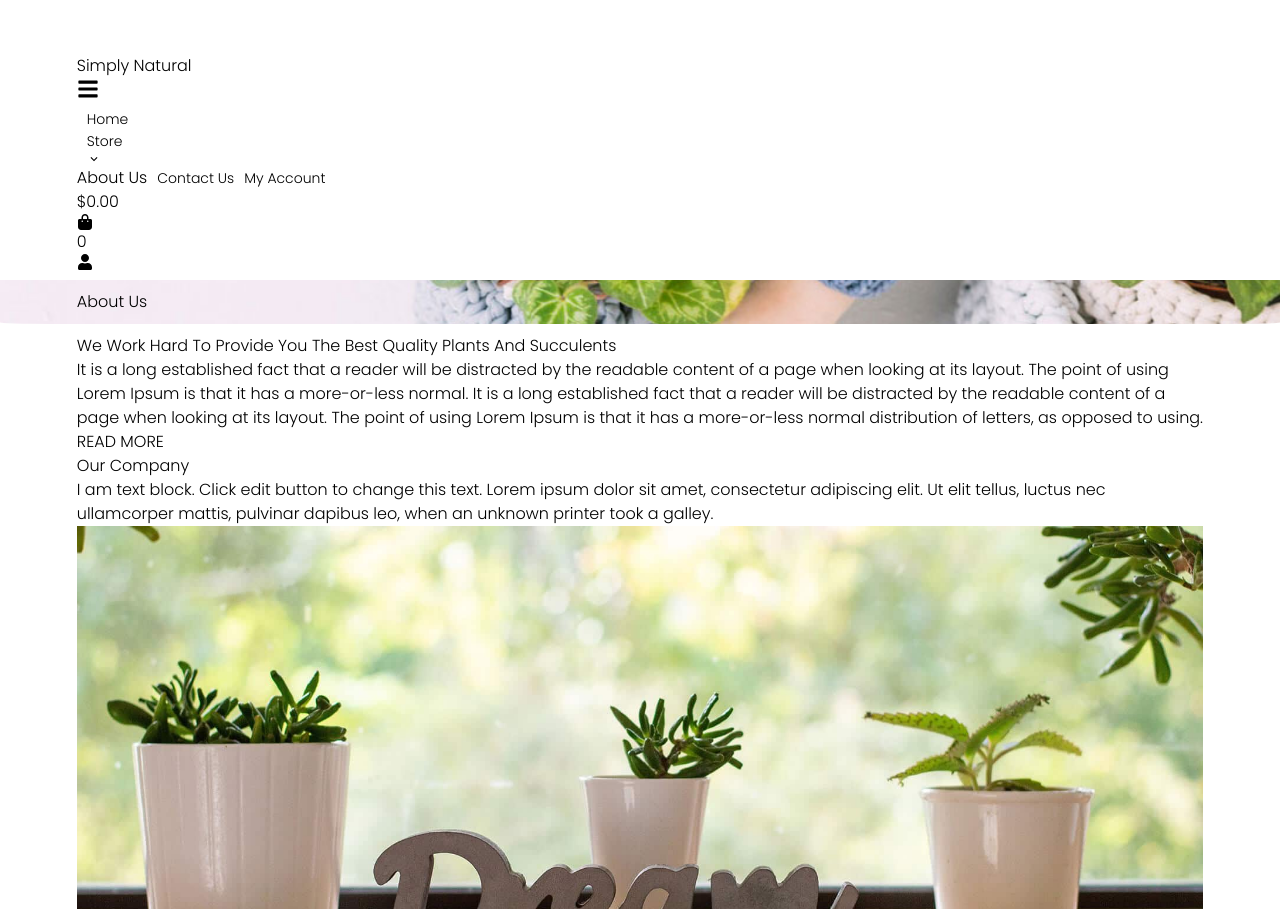
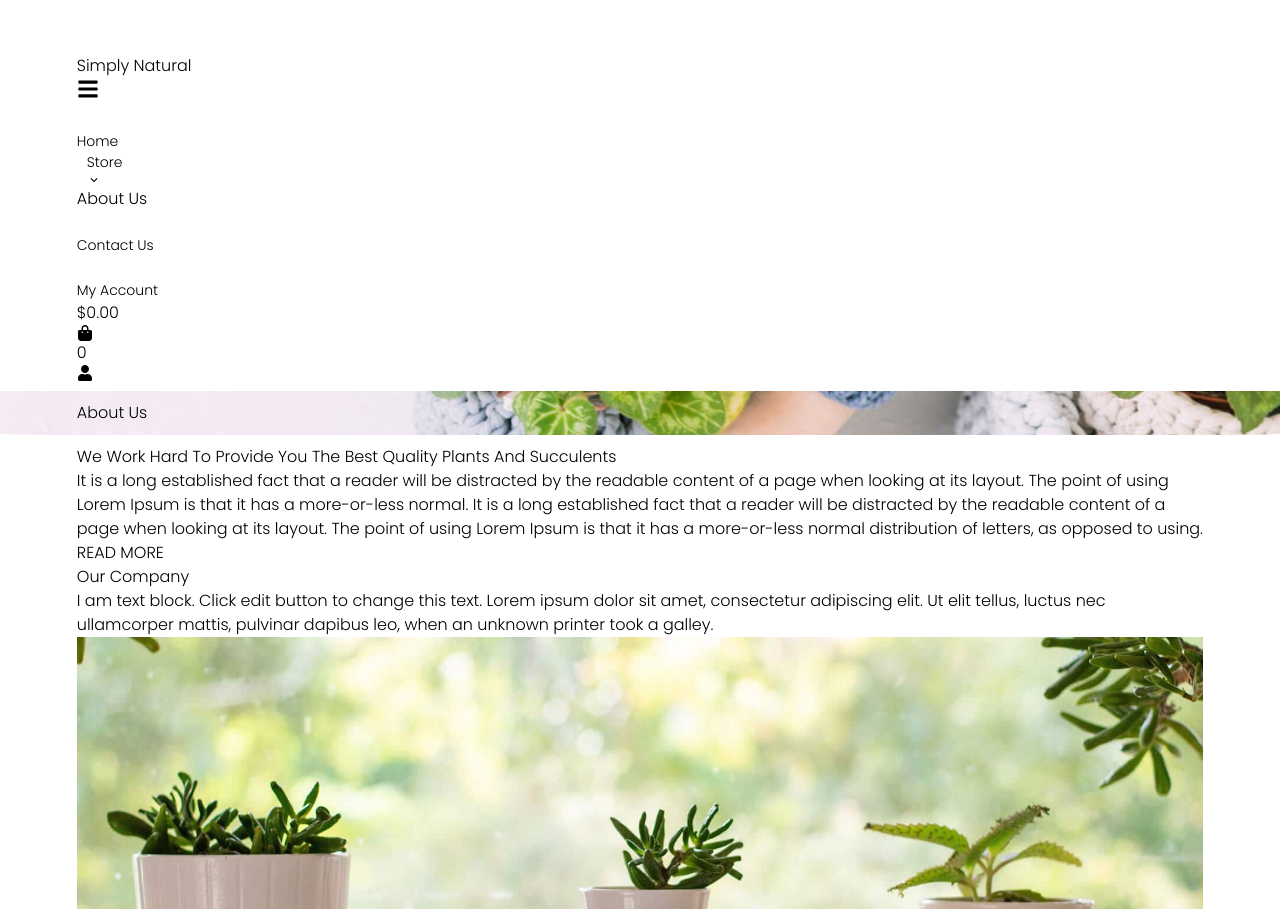
Before and after one commit to rajchovtiya/Simply-Natural, a React (Vite) app: page /about in a window 1280 px wide. Shown: the part 1082-1991 px from the top of the page. Built offline with nearby package versions, Linux system fonts and the light colour scheme.

Commit message:
create a new Navbaer code

```diff
--- a/src/App.jsx
+++ b/src/App.jsx
@@ -25,7 +25,7 @@ function App() {
         <NavCart CartSlow={CartSlow} setCartSlow={setCartSlow} />
       )}
 
-      <div className={`relative ${CartSlow ? 'overflow-hidden h-screen' : 'overflow-auto'}`}>
+      <div className={`relative ${CartSlow ? 'overflow-hidden h-screen' : 'overflow-auto h-screen'}`}>
         <Routes>
           <Route path="/" element={<Home setColorchange={setColorchange} CartSlow={CartSlow} />} />
           <Route path="/about" element={<About setColorchange={setColorchange} />} />
--- a/src/components/NavBaer.jsx
+++ b/src/components/NavBaer.jsx
@@ -37,17 +37,26 @@ const NavBaer = ({ Colorchange, CartSlow, setCartSlow }) => {
 
                 <div className={`lg:flex items-center justify-between gap-2 ${menuOpen ? 'flex flex-col absolute top-full left-0 w-full bg-white p-4 shadow-lg' : 'hidden lg:flex'}`}>
                     <ul className='flex lg:flex-row flex-col lg:items-center gap-4 lg:gap-2 lg:mr-7'>
-                        <NavLink to='/' className={({ isActive }) => (isActive ? "text-red-500 ml-5" : "List")}>Home</NavLink>
+                        <NavLink to='/' className={({ isActive }) => (isActive ? "text-red-500 ml-5" : "List")}>
+                            <li onClick={() => setMenuOpen(false)}>
+                                Home
+                            </li>
+                        </NavLink>
 
                         <li className='relative cursor-pointer List' onMouseEnter={() => setValuechange(true)} onMouseLeave={() => setValuechange(null)}>
-                            <NavLink to='/store' className='flex items-center gap-1'>Store <MdOutlineKeyboardArrowDown /></NavLink>
+                            <NavLink to='/store' className='flex items-center gap-1'>
+                                <li onClick={() => setMenuOpen(false)}>
+                                    Store
+                                </li>
+                                <MdOutlineKeyboardArrowDown />
+                            </NavLink>
                             {Valuechange !== null && (
                                 <ul className='Store_Box absolute bg-white p-3 border-t-2 border-red-600 w-[200px] top-[107%] md:right-[-268%] '>
                                     <NavLink to="/plants" className={({ isActive }) => (isActive ? "text-red-500 ml-2" : "List")}>
-                                        <li className='hover:text-red-600 text-[15px] text-black 'onClick={() => dispatch(setStoreHeading('Plants'))} > Plants</li>
+                                        <li className='hover:text-red-600 text-[15px] text-black ' onClick={() => { dispatch(setStoreHeading('Plants')), setMenuOpen(false) }} > Plants</li>
                                     </NavLink>
                                     <NavLink to="/plants" className={({ isActive }) => (isActive ? "text-red-500 ml-2" : "List")}>
-                                        <li className='hover:text-red-600 text-[15px] text-black 'onClick={() => dispatch(setStoreHeading('Cactus'))}>Cactus</li>
+                                        <li className='hover:text-red-600 text-[15px] text-black ' onClick={() => { dispatch(setStoreHeading('Cactus')), setMenuOpen(false) }}>Cactus</li>
                                     </NavLink>
 
                                 </ul>
@@ -55,14 +64,20 @@ const NavBaer = ({ Colorchange, CartSlow, setCartSlow }) => {
                         </li>
 
                         <NavLink to="/about" className={({ isActive }) => (isActive ? "text-red-500 ml-5" : "List")}>
-                            About Us
+                            <li onClick={() => setMenuOpen(false)}>
+                                About Us
+                            </li>
                         </NavLink>
 
                         <NavLink to="/contact" className={({ isActive }) => (isActive ? "text-red-500 ml-5" : "List")}>
-                            Contact Us
+                            <li onClick={() => setMenuOpen(false)}>
+                                Contact Us
+                            </li>
                         </NavLink>
                         <NavLink to="/login" className={({ isActive }) => (isActive ? "text-red-500 ml-5" : "List")}>
-                            My Account
+                            <li onClick={() => setMenuOpen(false)}>
+                                My Account
+                            </li>
                         </NavLink>
                     </ul>
 
--- a/src/components/NavCart.jsx
+++ b/src/components/NavCart.jsx
@@ -49,8 +49,10 @@ const NavCart = ({ CartSlow, setCartSlow }) => {
                 </ul>
 
                 {cart.length === 0 ? <div className='px-5 flex items-center justify-center duration-300 absolute bottom-3 flex-col w-[100%]'>
-                    <button className='text-white  bg-[#fc5f5f]  mt-2 cursor-pointer SHOP rounded-3xl ease-in-out duration-300 hover:bg-[#75c32c] p-3 px-10 w-[100%]'>
-                        CONTINUE SHOPPING</button>
+                    <NavLink to='/plants' className='w-[100%]'>
+                        <button onClick={() => setCartSlow(false)} className='text-white  bg-[#fc5f5f]  mt-2 cursor-pointer SHOP rounded-3xl ease-in-out duration-300 hover:bg-[#75c32c] p-3 px-10 w-[100%]'>
+                            CONTINUE SHOPPING</button>
+                    </NavLink>
                 </div> : <div className='px-5 flex items-center justify-center duration-300 absolute bottom-3 flex-col w-[100%]'>
                     <div className='border flex items-center justify-between px-5 absolute bottom-32 w-[100%] py-4'>
                         <p className='font-normal'>Subtotal:</p>
--- a/src/components/NotFound.jsx
+++ b/src/components/NotFound.jsx
@@ -1,9 +1,10 @@
 
 function NotFound() {
     return (
-        <div className="text-white text-center py-20 absolute z-50 top-0 h-screen w-[100%] bg-black flex items-center justify-center flex-col">
+        <div className=" text-white min-h-[100vh] absolute top-0  w-[100%] bg-black z-50 flex items-center justify-center flex-col">
             <h1 className="text-3xl font-bold">404 - Page Not Found</h1>
             <p>The page you are looking for does not exist.</p>
+
         </div>
     );
 }
--- a/src/index.css
+++ b/src/index.css
@@ -15,6 +15,7 @@ html {
 }
 body {
   overflow-x: hidden;
+  min-height: 100vh;
 }
 .padding {
   padding: 10px 16%;
```
